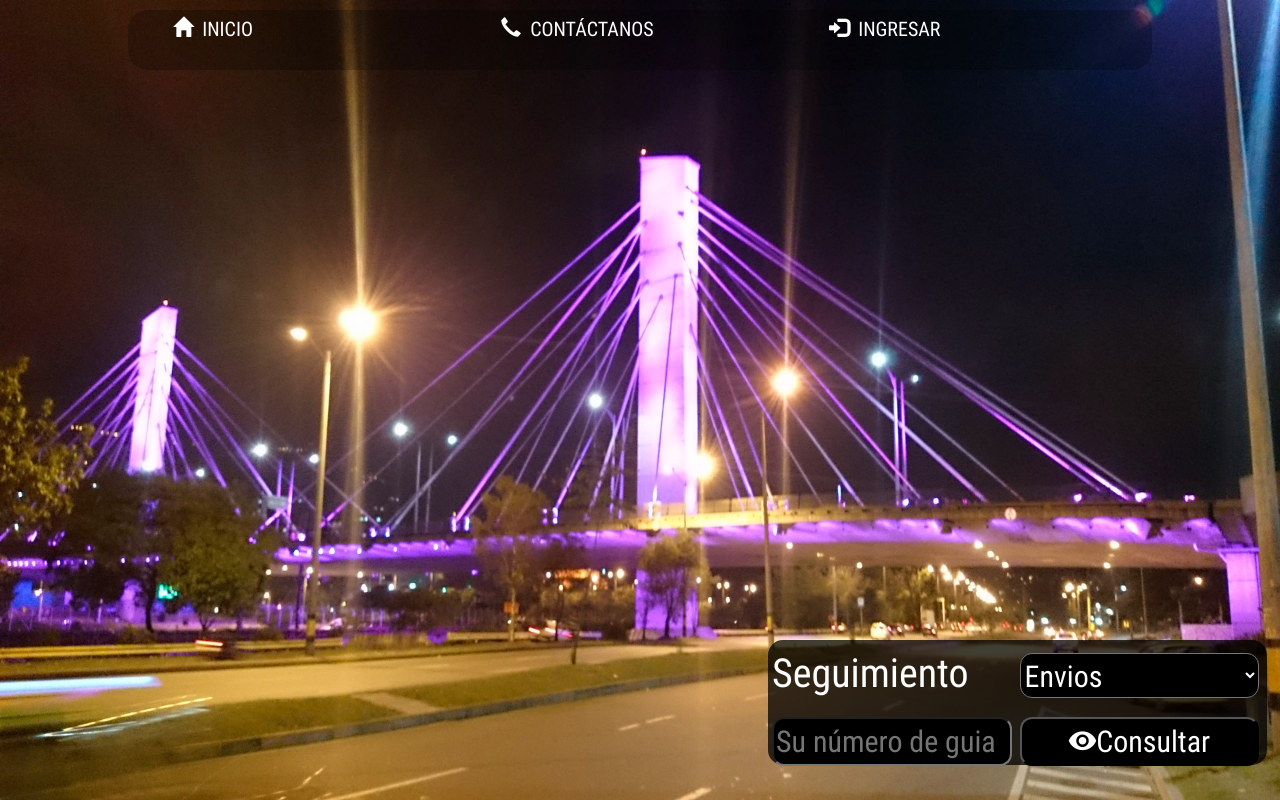
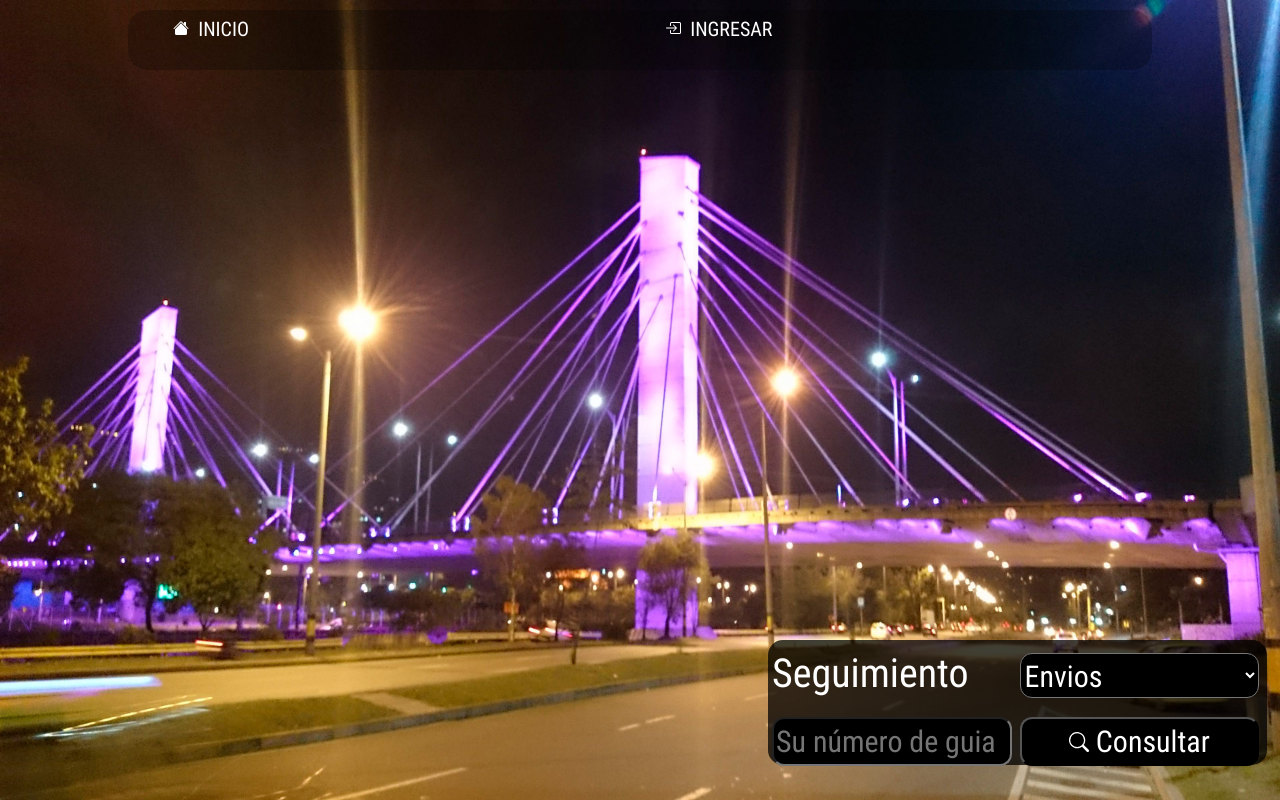
Before and after one commit to andresmrg/app-domiserv, a PHP site: page / in a window 1280 px wide. Run offline with PHP 8.4, Linux system fonts and the light colour scheme; a stand-in replaces the project's code that opens the database connection; some libraries are stand-ins or nearby versions.

Commit message:
Update icons

```diff
--- a/vistas/contenidos/pubhome-view.php
+++ b/vistas/contenidos/pubhome-view.php
@@ -1,15 +1,11 @@
 <div class="slider">
-
 	<ul>
 		<li><img src="<?php echo SERVERURL; ?>vistas/assets/img/img1.jpg" alt=""></li>
 		<li><img src="<?php echo SERVERURL; ?>vistas/assets/img/img2.jpeg" alt=""></li>
 		<li><img src="<?php echo SERVERURL; ?>vistas/assets/img/img3.jpg" alt=""></li>
 		<li><img src="<?php echo SERVERURL; ?>vistas/assets/img/img4.jpg" alt=""></li>
 	</ul>
-
 </div>
-
-
 
 <div id="idsoporguia" class=" modal-content ">
 	<button id="cerrarsoporteguia" type="button" class="close" >&times;</button>
@@ -71,7 +67,9 @@
 			<input class="opciones" type="text" name="numeroguia" id="numeroguia" placeholder="Su número de guia  ">
 		</div>
 		<div class="denvios">
-			<button id="VersoporteCLI" class="opciones" title="Ver soporte" > <i class="zmdi zmdi-eye"></i>Consultar</button>
+			<button id="VersoporteCLI" class="opciones" title="Ver soporte" > <svg xmlns="http://www.w3.org/2000/svg" width="20" height="20" fill="currentColor" class="bi bi-search" viewBox="0 0 16 16">
+  <path d="M11.742 10.344a6.5 6.5 0 1 0-1.397 1.398h-.001c.03.04.062.078.098.115l3.85 3.85a1 1 0 0 0 1.415-1.414l-3.85-3.85a1.007 1.007 0 0 0-.115-.1zM12 6.5a5.5 5.5 0 1 1-11 0 5.5 5.5 0 0 1 11 0z"/>
+</svg> Consultar</button>
 
 		</div>
 
--- a/vistas/modulos/navprincipal.php
+++ b/vistas/modulos/navprincipal.php
@@ -3,7 +3,10 @@
     <label id="menuresponsive" for="btn-menu" >Menú<span><i class="zmdi zmdi-menu"></i></span></label>
     <nav class="menu">
         <ul >
-            <li class="submenu"><a href="<?php echo SERVERURL; ?>"><span class="glyphicon glyphicon-home"></span>&nbsp; INICIO</a></li>
+            <li class="submenu"><a href="<?php echo SERVERURL; ?>"><svg xmlns="http://www.w3.org/2000/svg" width="16" height="16" fill="currentColor" class="bi bi-house-fill" viewBox="0 0 16 16">
+  <path d="M8.707 1.5a1 1 0 0 0-1.414 0L.646 8.146a.5.5 0 0 0 .708.708L8 2.207l6.646 6.647a.5.5 0 0 0 .708-.708L13 5.793V2.5a.5.5 0 0 0-.5-.5h-1a.5.5 0 0 0-.5.5v1.293L8.707 1.5Z"/>
+  <path d="m8 3.293 6 6V13.5a1.5 1.5 0 0 1-1.5 1.5h-9A1.5 1.5 0 0 1 2 13.5V9.293l6-6Z"/>
+</svg>&nbsp; INICIO</a></li>
             <!-- <li class="submenu"><a href="#"> <span class="glyphicon glyphicon-eye-open"></span>&nbsp; NUESTRA EMPRESA</a>
                 <ul class="children">
                     <li><a href="clientes">Nuestros Clientes</a></li>
@@ -39,8 +42,11 @@
 
                 </ul>
             </li> -->
-            <li class="submenu"><a href="contacto"><span class="glyphicon glyphicon-earphone"></span>&nbsp; CONTÁCTANOS</a></li>
-            <li class="submenu"><a href="<?php echo SERVERURL; ?>login/" ><span class="glyphicon glyphicon-log-in"></span>&nbsp; INGRESAR</a></li>
+            <!-- <li class="submenu"><a href="contacto"><span class="glyphicon glyphicon-earphone"></span>&nbsp; CONTÁCTANOS</a></li> -->
+            <li class="submenu"><a href="<?php echo SERVERURL; ?>login/" ><svg xmlns="http://www.w3.org/2000/svg" width="16" height="16" fill="currentColor" class="bi bi-box-arrow-in-right" viewBox="0 0 16 16">
+  <path fill-rule="evenodd" d="M6 3.5a.5.5 0 0 1 .5-.5h8a.5.5 0 0 1 .5.5v9a.5.5 0 0 1-.5.5h-8a.5.5 0 0 1-.5-.5v-2a.5.5 0 0 0-1 0v2A1.5 1.5 0 0 0 6.5 14h8a1.5 1.5 0 0 0 1.5-1.5v-9A1.5 1.5 0 0 0 14.5 2h-8A1.5 1.5 0 0 0 5 3.5v2a.5.5 0 0 0 1 0v-2z"/>
+  <path fill-rule="evenodd" d="M11.854 8.354a.5.5 0 0 0 0-.708l-3-3a.5.5 0 1 0-.708.708L10.293 7.5H1.5a.5.5 0 0 0 0 1h8.793l-2.147 2.146a.5.5 0 0 0 .708.708l3-3z"/>
+</svg>&nbsp; INGRESAR</a></li>
             <!-- <li class="submenu"><a href="#"><span class="glyphicon glyphicon-th-list"></span>&nbsp; PQRS</a></li> -->
         </ul>
     </nav>
```
